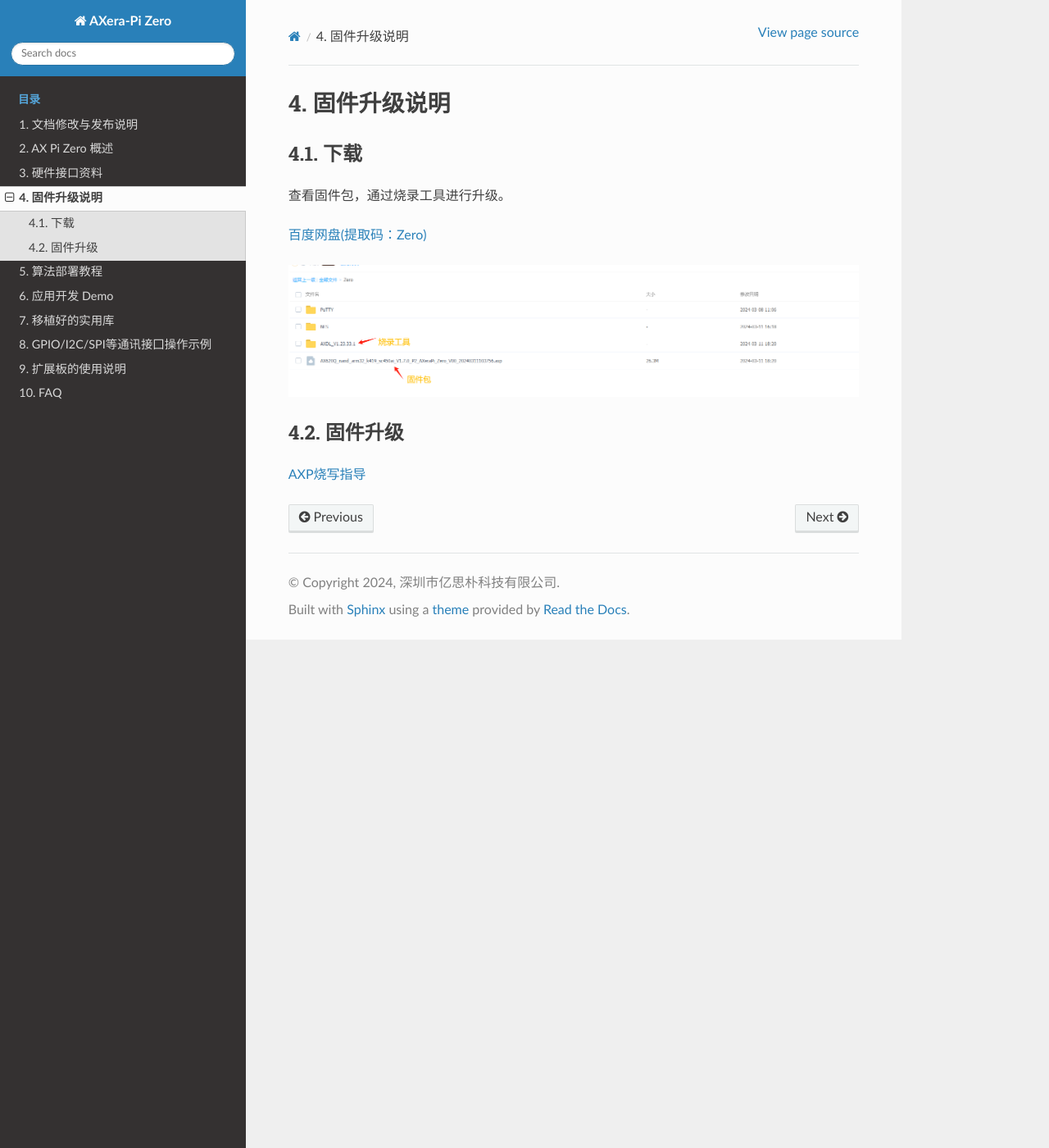
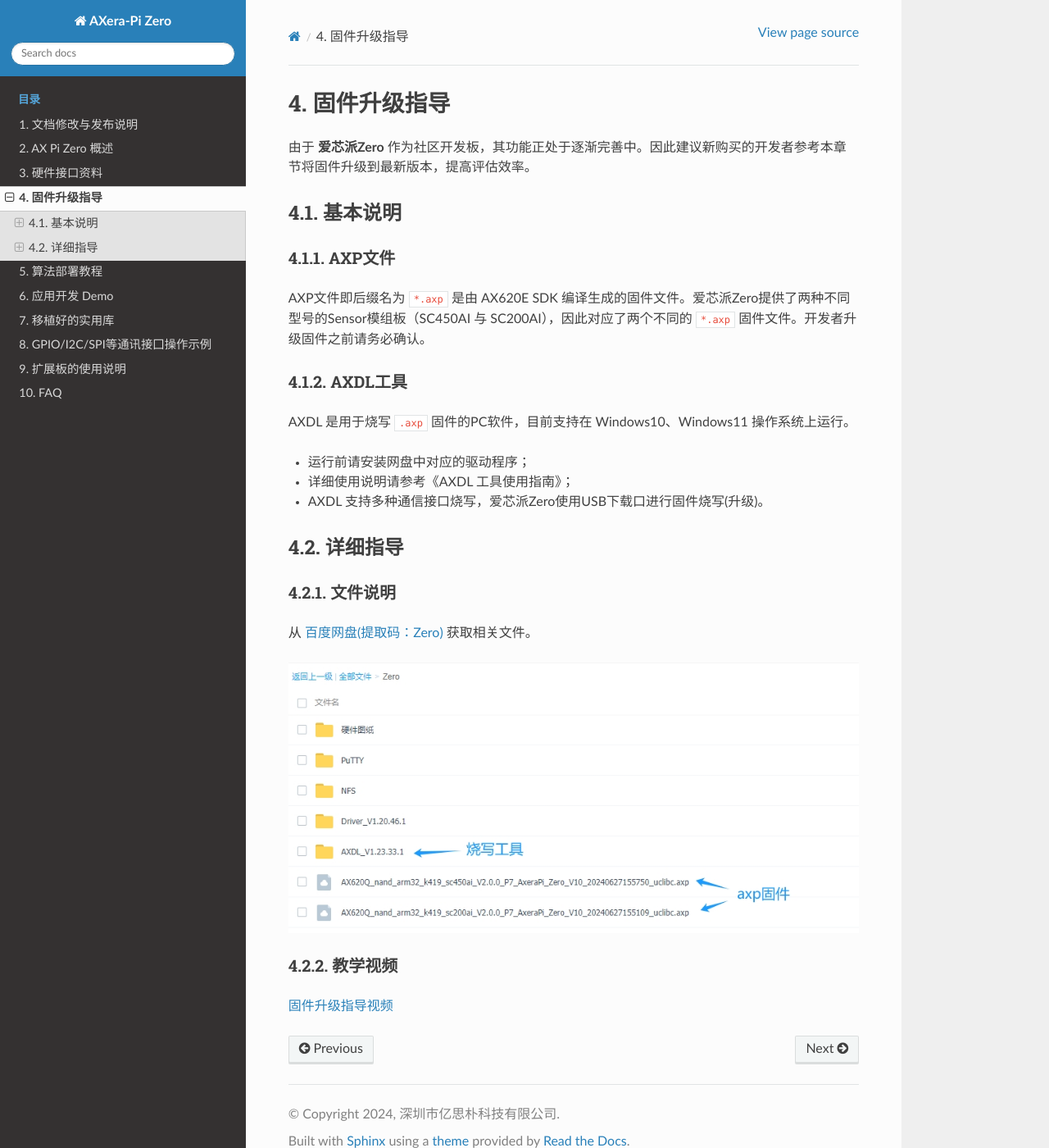
Before and after one commit to AXERA-TECH/axera-pi-zero-docs, a Sphinx documentation site: the page built from source/doc_guide_advanced.md, in a window 1280 px wide and 1400 px high. Shown: the whole window at 82% size. Built offline with Sphinx 7.4.7 and the Read the Docs theme 2.0.0, drawn with Linux system fonts in a browser that asks for light colours.

Commit message:
update information

```diff
--- a/source/doc_guide_advanced.md
+++ b/source/doc_guide_advanced.md
@@ -1,13 +1,28 @@
-# 固件升级说明
+# 固件升级指导
 
-## 下载
+由于 **爱芯派Zero** 作为社区开发板，其功能正处于逐渐完善中。因此建议新购买的开发者参考本章节将固件升级到最新版本，提高评估效率。
 
-查看固件包，通过烧录工具进行升级。
+## 基本说明
 
-[百度网盘(提取码：Zero)](https://pan.baidu.com/s/1ZhK5TAt4H6BPRn4bDA1oXA)
+### AXP文件
+
+AXP文件即后缀名为 `*.axp` 是由 AX620E SDK 编译生成的固件文件。爱芯派Zero提供了两种不同型号的Sensor模组板（SC450AI 与 SC200AI），因此对应了两个不同的 `*.axp` 固件文件。开发者升级固件之前请务必确认。
+
+### AXDL工具
+
+AXDL 是用于烧写 `.axp` 固件的PC软件，目前支持在 Windows10、Windows11 操作系统上运行。
+- 运行前请安装网盘中对应的驱动程序；
+- 详细使用说明请参考《AXDL 工具使用指南》；
+- AXDL 支持多种通信接口烧写，爱芯派Zero使用USB下载口进行固件烧写(升级)。
+
+## 详细指导
+
+### 文件说明
+
+从 [百度网盘(提取码：Zero)](https://pan.baidu.com/s/1ZhK5TAt4H6BPRn4bDA1oXA) 获取相关文件。
 
 ![](./media/AX_bag.png)
 
-## 固件升级
+### 教学视频
 
-[AXP烧写指导](http://mtw.so/5VbYtr)
+[固件升级指导视频](http://mtw.so/5VbYtr)
```
Also changed, not shown: source/doc_introduction.md (+26 -0 lines), source/media/AX_bag.png.
